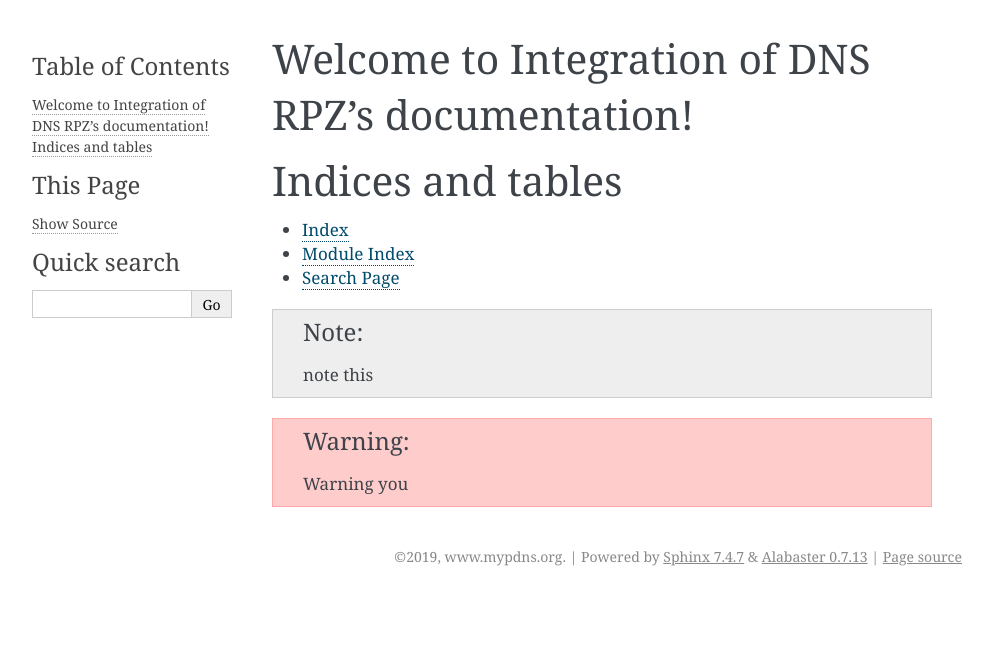
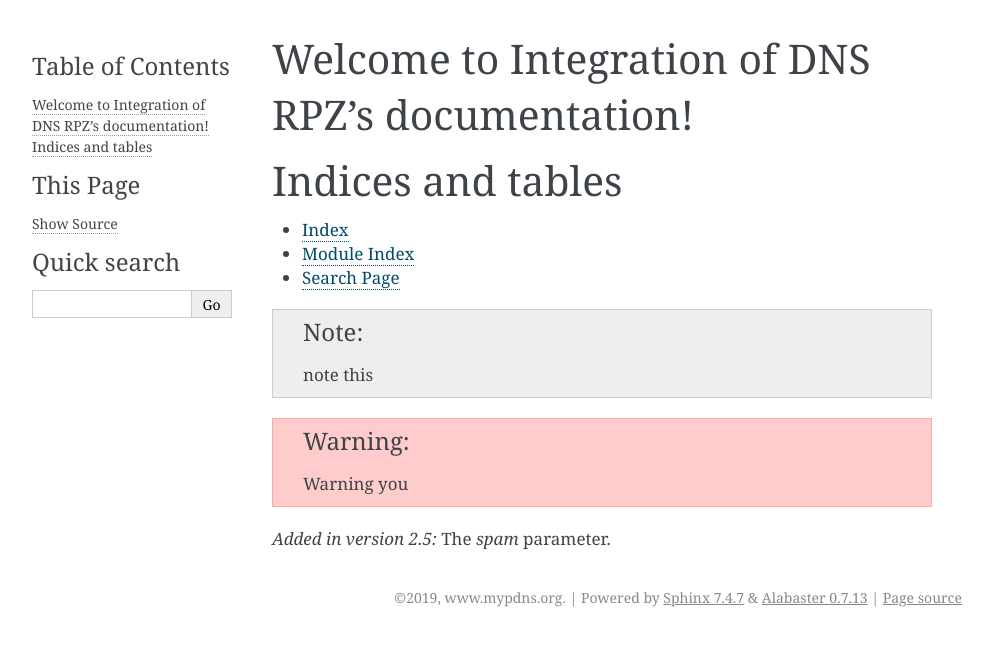
Before and after one commit to alsyundawy/dns-rpz-integration, a Sphinx documentation site: the page built from docs/source/index.rst, in a window 1280 px wide. Shown: the top 646 px of the page, without its empty margins (148-1141 px from the left). Built offline with Sphinx 7.4.7, drawn with Linux system fonts in a browser that asks for light colours.

Commit message:
Update index.rst

```diff
--- a/docs/source/index.rst
+++ b/docs/source/index.rst
@@ -16,3 +16,6 @@ Indices and tables
 .. NOTE:: note this
 
 .. warning:: Warning you
+
+.. versionadded:: 2.5
+   The *spam* parameter.
```
